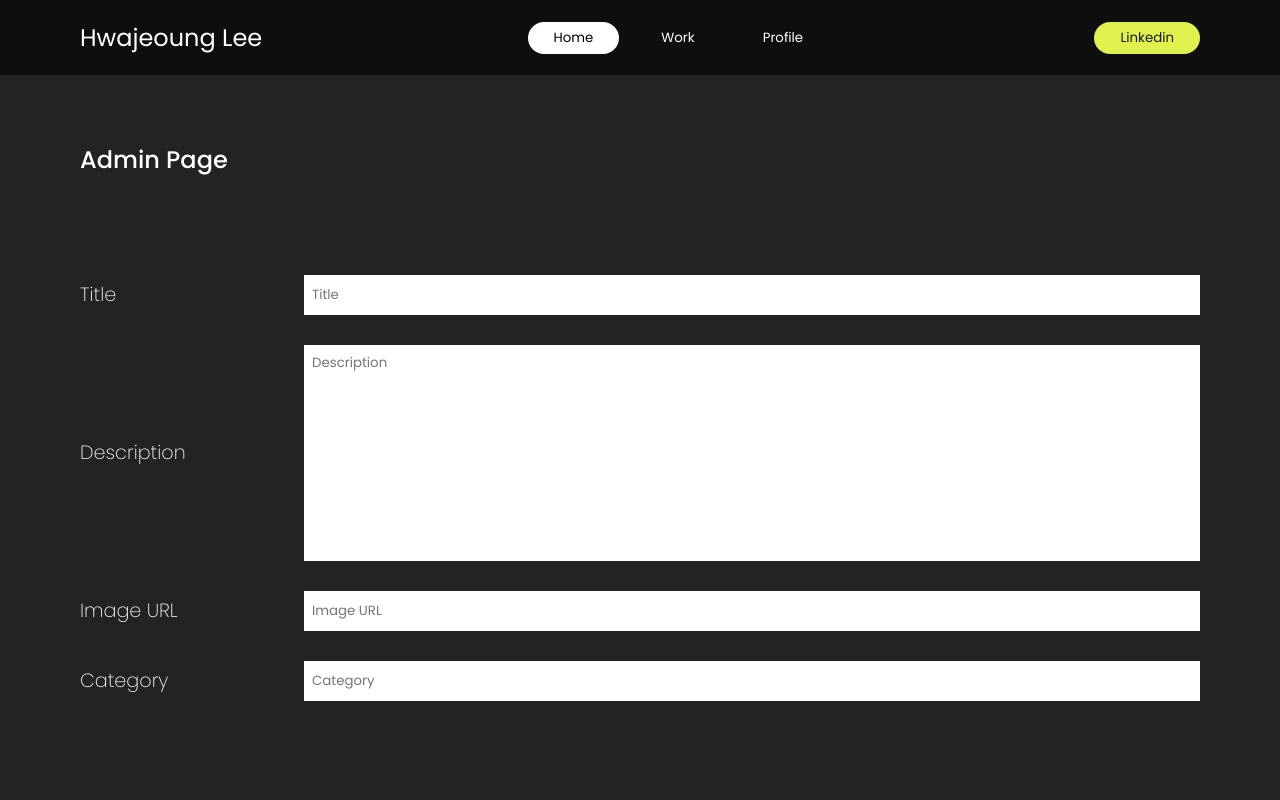
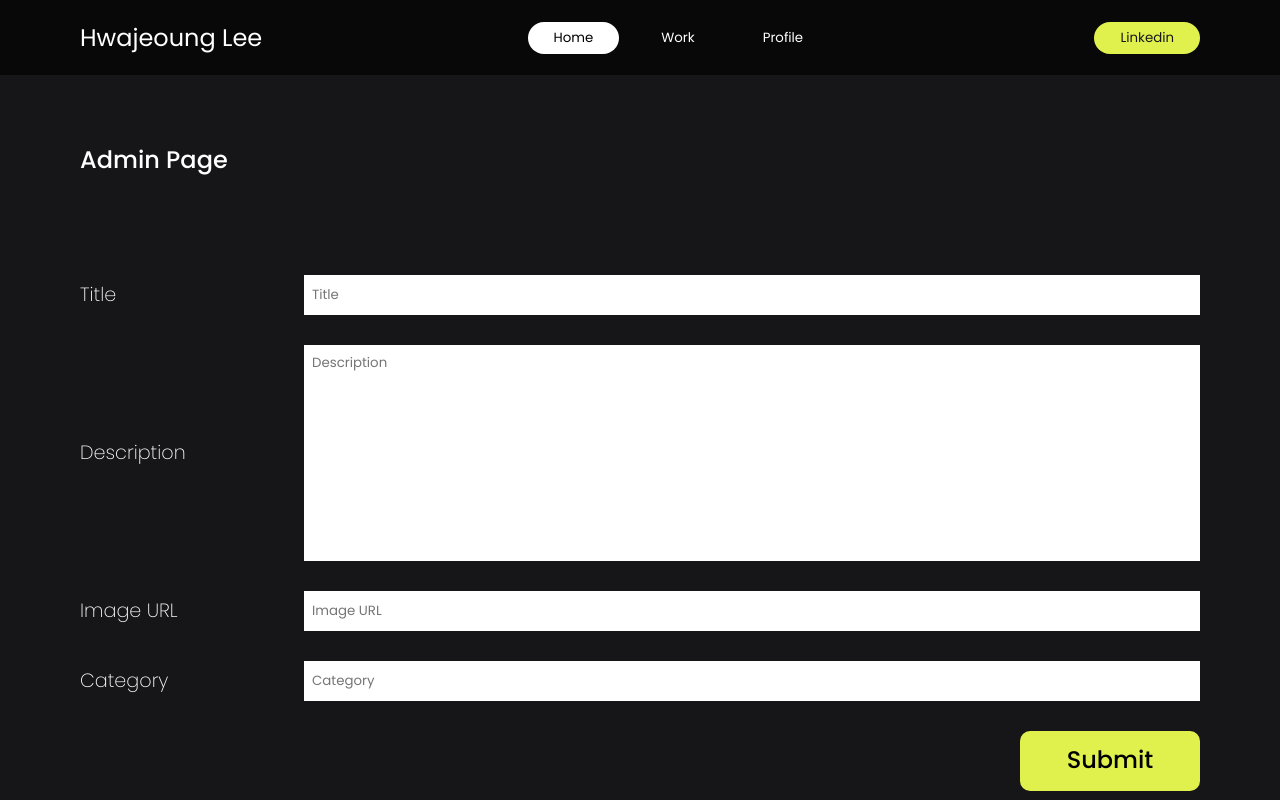
Before and after one commit to kailey224/portfolio, a Next.js app: page /admin in a window 1280 px wide. Shown: the top 800 px of the page. Built offline with nearby package versions, Linux system fonts and the light colour scheme; a web font is replaced by a local one.

Commit message:
Update: input elements 분리

```diff
--- a/src/app/admin/page.tsx
+++ b/src/app/admin/page.tsx
@@ -1,41 +1,31 @@
 'use client';
 
-import React, { useState } from 'react';
+import React from 'react';
+import useInput from '@/lib/hooks/input/useInput';
+import useInputArray from '@/lib/hooks/input/useInputArray';
 import Wrapper from '@/components/wrapper';
 import Inner from '@/components/inner';
+import Input from '@/components/input';
 import * as S from './style';
 
-interface dataType {
-  title: string;
-  desc: string;
-  img: string;
-  category: string[];
-}
+const Admin = () => {
+  const titleInput = useInput();
+  const descInput = useInput();
+  const imgInput = useInput();
+  const categoryInput = useInputArray();
 
-const Admin = () => {
-  const [data, setData] = useState<dataType>({
-    title: '',
-    desc: '',
-    img: '',
-    category: [],
-  });
+  const data = {
+    title: titleInput.inputValue,
+    desc: descInput.inputValue,
+    img: imgInput.inputValue,
+    category: categoryInput.inputArrayValue,
+  };
 
-  const handleChange = (
-    e: React.ChangeEvent<HTMLTextAreaElement | HTMLInputElement>
-  ) => {
-    if (e.target.name === 'category') {
-      const categoryString = e.target.value;
-      const categoryArray = categoryString.split(',');
-      setData(prev => ({
-        ...prev,
-        category: categoryArray,
-      }));
-    } else {
-      setData(prev => ({
-        ...prev,
-        [e.target.name]: e.target.value,
-      }));
-    }
+  const reset = () => {
+    titleInput.reset();
+    descInput.reset();
+    imgInput.reset();
+    categoryInput.reset();
   };
 
   console.log(data);
@@ -45,43 +35,64 @@ const Admin = () => {
       <Inner>
         <S.Title>Admin Page</S.Title>
         <S.FormBox>
-          <S.InputWrapper>
+          <Input>
             <S.LabelBox htmlFor="title">Title</S.LabelBox>
             <S.InputBox
-              onChange={handleChange}
+              value={titleInput.inputValue}
+              onChange={e => {
+                titleInput.onChangeInput(e);
+              }}
               type="text"
               name="title"
               placeholder="Title"
             />
-          </S.InputWrapper>
-          <S.InputWrapper>
+          </Input>
+          <Input>
             <S.LabelBox htmlFor="desc">Description</S.LabelBox>
             <S.TextAreaBox
-              onChange={handleChange}
+              value={descInput.inputValue}
+              onChange={e => {
+                descInput.onChangeInput(e);
+              }}
               name="desc"
               rows={10}
               cols={33}
               placeholder="Description"
             />
-          </S.InputWrapper>
-          <S.InputWrapper>
+          </Input>
+          <Input>
             <S.LabelBox htmlFor="img">Image URL</S.LabelBox>
             <S.InputBox
-              onChange={handleChange}
+              value={imgInput.inputValue}
+              onChange={e => {
+                imgInput.onChangeInput(e);
+              }}
               type="text"
               name="img"
               placeholder="Image URL"
             />
-          </S.InputWrapper>
-          <S.InputWrapper>
+          </Input>
+          <Input>
             <S.LabelBox htmlFor="category">Category</S.LabelBox>
             <S.InputBox
-              onChange={handleChange}
+              value={categoryInput.inputArrayValue}
+              onChange={e => {
+                categoryInput.onChangeInputArray(e);
+              }}
               type="text"
               name="category"
               placeholder="Category"
             />
-          </S.InputWrapper>
+          </Input>
+          <S.Button
+            type="button"
+            onClick={() => {
+              alert('success!!!');
+              reset();
+            }}
+          >
+            Submit
+          </S.Button>
         </S.FormBox>
       </Inner>
     </Wrapper>
--- a/src/app/admin/style.ts
+++ b/src/app/admin/style.ts
@@ -10,12 +10,6 @@ export const FormBox = styled.form`
   display: flex;
   flex-direction: column;
   gap: 30px;
-`;
-
-export const InputWrapper = styled.div`
-  display: flex;
-  align-items: center;
-  justify-content: space-between;
 `;
 
 export const LabelBox = styled.label`
@@ -35,3 +29,14 @@ export const TextAreaBox = styled.textarea`
   padding: 8px;
   width: 80%;
 `;
+
+export const Button = styled.button`
+  align-self: flex-end;
+  width: 180px;
+  height: 60px;
+  border-radius: 10px;
+  background-color: ${({ theme }) => theme.colors.green};
+  ${({ theme }) => theme.typography.size.title.t01};
+  color: ${({ theme }) => theme.colors.black};
+  cursor: pointer;
+`;
--- /dev/null
+++ b/src/components/input/index.tsx
@@ -0,0 +1,8 @@
+import React, { PropsWithChildren } from 'react';
+import InputWrapper from './style';
+
+const Input = ({ children }: PropsWithChildren) => {
+  return <InputWrapper>{children}</InputWrapper>;
+};
+
+export default Input;
--- /dev/null
+++ b/src/components/input/style.ts
@@ -0,0 +1,9 @@
+import styled from '@emotion/styled';
+
+const InputWrapper = styled.div`
+  display: flex;
+  align-items: center;
+  justify-content: space-between;
+`;
+
+export default InputWrapper;
--- a/src/components/listElement/item/style.ts
+++ b/src/components/listElement/item/style.ts
@@ -4,7 +4,7 @@ export const Container = styled.div`
   padding: 26px;
   width: 30.333%;
   height: auto;
-  background-color: ${({ theme }) => theme.colors.green};
+  background-color: #fffffe;
   ${({ theme }) => theme.mediaquery.media.lap} {
     width: 47%;
   }
@@ -41,7 +41,7 @@ export const ImageBox = styled.div`
 export const Image = styled.div`
   width: 100%;
   height: 184px;
-  background-color: ${({ theme }) => theme.colors.darkgreen};
+  background-color: #636166;
 `;
 
 export const CategoryBox = styled.div`
--- /dev/null
+++ b/src/lib/hooks/input/useInput.tsx
@@ -0,0 +1,23 @@
+import React, { useState } from 'react';
+
+const useInput = () => {
+  const [inputValue, setInputValue] = useState<string>('');
+
+  const onChangeInput = (e: {
+    currentTarget: { value: React.SetStateAction<string> };
+  }) => {
+    setInputValue(e.currentTarget.value);
+  };
+
+  const reset = () => {
+    setInputValue('');
+  };
+
+  return {
+    inputValue,
+    onChangeInput,
+    reset,
+  };
+};
+
+export default useInput;
--- /dev/null
+++ b/src/lib/hooks/input/useInputArray.tsx
@@ -0,0 +1,23 @@
+import { ChangeEvent, useState } from 'react';
+
+const useInput = () => {
+  const [inputArrayValue, setInputArrayValue] = useState<string[]>([]);
+
+  const onChangeInputArray = (e: ChangeEvent<HTMLInputElement>) => {
+    const categoryString = e.target.value;
+    const categoryArray = categoryString.split(',');
+    setInputArrayValue(categoryArray);
+  };
+
+  const reset = () => {
+    setInputArrayValue([]);
+  };
+
+  return {
+    inputArrayValue,
+    onChangeInputArray,
+    reset,
+  };
+};
+
+export default useInput;
--- a/src/lib/styles/global.ts
+++ b/src/lib/styles/global.ts
@@ -20,7 +20,7 @@ const global = css`
   }
 
   body {
-    background-color: #232323;
+    background-color: #161618;
   }
 
   html,
```
